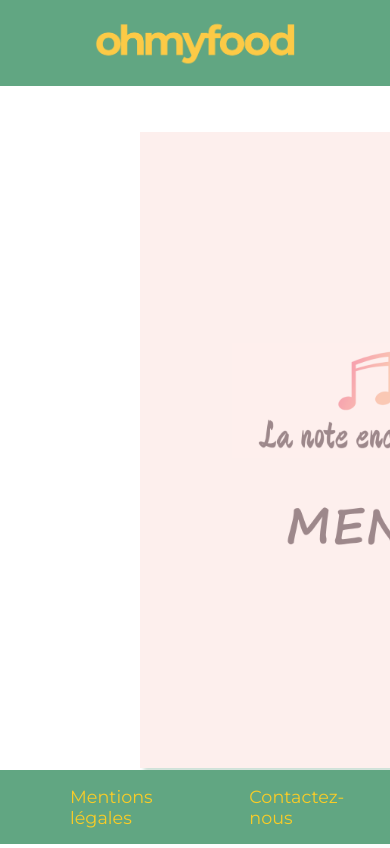
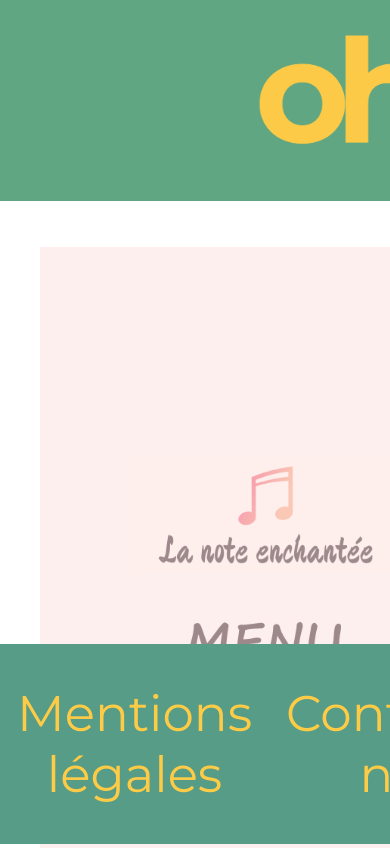
Before and after one commit to Loic91/OhMyFood, a plain HTML site: page index.html in a window 390 px wide. Shown: the top 848 px of the page. Drawn offline with Linux system fonts and the light colour scheme.

Commit message:
Modifications mineures du Footer et création du premier fichier media queries

```diff
--- a/index.html
+++ b/index.html
@@ -3,7 +3,9 @@
 <html lang="fr" xmlns="http://www.w3.org/1999/xhtml">
 <head>
     <meta charset="utf-8" />
+    <meta name="viewport" content="width=device-width, user-scalable=yes">
     <link rel="stylesheet" href="styles.css" />
+    <link rel="stylesheet" href="media_queries_568.css" />
     <script src="https://kit.fontawesome.com/78f1dc1fad.js" crossorigin="anonymous"></script>
 
     <link href='https://fonts.googleapis.com/css?family=Roboto:700' rel='stylesheet' type='text/css'>
@@ -50,24 +52,16 @@
                     <span id="point_1" class="point"></span>
 		            <span id="point_2" class="point"></span>
                     <span id="point_3" class="point"></span>
-                </a>
+                    </a>
                 </div>
             </div>
             </div>
 
     </div>
 
-
-
 <footer>
-
-<div id="mentions">
-    <ul>
-        <li><a id="gauche" href="mentions_legales.html">Mentions légales</a></li>
-        <li><a id="droite" href="contact.html">Contactez-nous</a></li>
-    </ul>
-
-</div>
+    <a href="mentions_legales.html"><button id="gauche" type="button">Mentions légales</button></a>
+    <a href="mailto:l.brijawi@gmail.com"><button id="droite" type="button">Contactez-nous</button></a>
 </footer>
 
 </body>
--- /dev/null
+++ b/media_queries_568.css
@@ -0,0 +1,40 @@
+@media screen and (max-width: 568px) {
+
+    header{
+        width: 310%;
+    }
+
+    #logo img{
+    width: 700px;
+    padding-bottom: 20px;
+    padding-top: 20px;
+    /* placement du logo dans un "display: bloc" et les propriété "margin" le placent au milieu */
+    display: block;
+    margin-left: auto;
+    margin-right: auto
+    }
+
+    #bloc_page {
+        width: auto;
+    }
+
+    footer{
+        height: 200px;
+        width: 100%;
+        background-color: #579C87;
+        display: flex;
+        justify-content: space-between;
+        position: fixed;
+        left: 0;
+        bottom: 0;
+    }
+    footer button{
+        height: 100%;
+        padding: 17px;
+        font-size: 50px;
+        background-color: #579C87;
+        border: none;
+        color: #FDCB46;
+        font-family: Montserrat, sans-serif;
+    }
+}
--- a/styles.scss
+++ b/styles.scss
@@ -85,7 +85,7 @@ header{
     transform:scale(1.2);
     -ms-transform:scale(1.2); /* IE 9 */
     -moz-transform:scale(1.2); /* Firefox */
-    -webkit-transform:scale(1.2); /* Safari and Chrome */
+    -webkit-transform:scale(1.2); /* Safari et Chrome */
     -o-transform:scale(1.2); /* Opera */
 }
 
@@ -94,11 +94,12 @@ header{
 $cd-btn: #61A682;
 .btn {
     background: $cd-btn;
-    font-size: 2rem;
+    font-size: 1.5rem;
     cursor: pointer;
 	padding: 1.2rem 2rem;
 	border-radius: 20px;
-	border: 1px solid #F9CC27;
+    border: 1px solid #F9CC27;
+    font-family: Montserrat, sans-serif;
 }
 
 .container_bouton{
@@ -152,48 +153,45 @@ $cd-btn: #61A682;
 
 /* !!!!!!!!! Footer !!!!!!!! */
 footer{
+    height: 70px;
+    width: 100%;
+    background-color: #61A682;
     display: flex;
+    justify-content: space-between;
+    position: fixed;
+    left: 0;
+    bottom: 0;
+}
+footer button{
+    height: 100%;
+    padding: 17px;
+    font-size: 22px;
     background-color: #61A682;
-    justify-content: space-around;
-    position: fixed;
-    bottom: 0;
-    width: 100%;
+    border: none;
+    color: #FDCB46;
+    font-family: Montserrat, sans-serif;
 }
 
-#mentions ul{
-	list-style-type: none;
-    display: flex;
-
-}
-
-#mentions li{
-	font-size: 1.1em;
-    font-family: Montserrat, sans-serif;
-    padding-left: 30px;
-    padding-right: 30px;
-}
-
-#mentions li:hover{
+button:hover{
     animation: wiggle 75ms infinite;
     animation-timing-function: linear;
 }
 
-#mentions a{
+a{
 	text-decoration: none;
     color: #F9CC27;
 }
 
-#mentions a:hover{
+button a:hover{
     color: white;
 }
-
-
 
 @keyframes wiggle {
     0% { transform: translate(2px, 0); }
     50% { transform: translate(-2px, 0); }
     100% { transform: translate(2px, 0); }
 }
+
 
 /* !!!!!!!!!! Carte des Menus !!!!!!!!!! */
 /* Menu 1*/
```
Also changed, not shown: menu_1.html (+2 -8 lines), menu_2.html (+2 -8 lines), menu_3.html (+2 -8 lines), menu_4.html (+2 -8 lines), styles.css.
